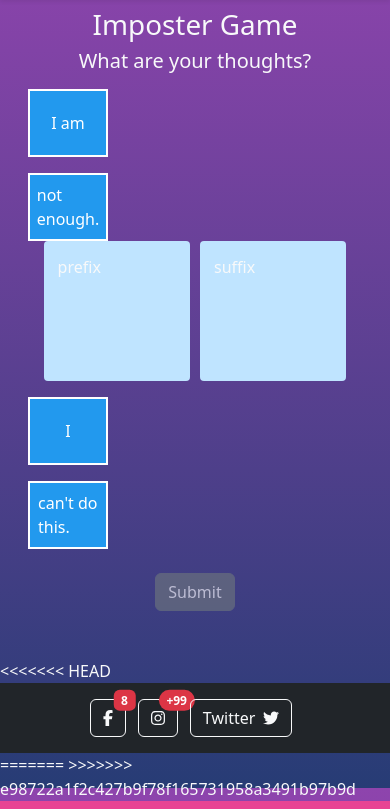
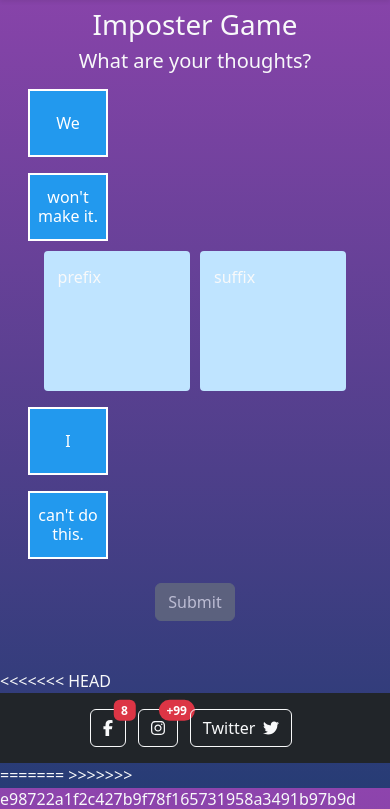
Before and after one commit to plexoio/imposterwho, a Django app: template game/templates/game/game.html in a window 390 px wide. Shown: the part 56-865 px from the top of the page. Run offline with Django 5.2, Linux system fonts and the light colour scheme; the template is opened without the code that fills it, so the values that code supplies are empty; some libraries are stand-ins or nearby versions.

Commit message:
FIX: game sentences better worded for better grammer (unlike this commit message's grammer) (#30)
* ADD: initial boilerplate, and shape css classes for 80s/90s fitness style background

* UPDATE: positioning background shapes

* UPDATE: adjusted colours for better contrast (complementary colours/near-complementary touching/overlapping)

* UPDATE: filling in white spaces

* FIX: shifted background up 40px to be more center

* FIX: Completed Django setup/install for a basic static homepage. Other Django apps need listing in the Settings.py - Installed Apps list

* ADD: start of game functionality, added 'Dragula' for drag and drop functionality (even on mobile)

* MERGE: synched with main

* ADD: basic draggable element tutorial using interactjs, next dragzone

* MERGE: merged draggable interactjs tutorial with current main

* UPDATE: Dropzone tutorial added and functioning

* FIX: removed django log from git. already in gitignore

* UPDATE: snap to location for drag and drop

* UPDATE: snapping fully functioning, but snaps cursor position on draggable to top-left of dropzone, rather than top-left to top-left.

* UPDATE: draggables snap to center, two dropzones for prefix and suffix

* UPDATE: prefix statements can only drop into prefix dropzones, and same for suffix

* UPDATE: prefix and suffix fades out/in, and changes to affirming text. Some issues with repositioning/hiding elements that need fixing

* FIX: transitions for background and text fade working. need to unhide and fix initial positioning of prefixes/suffixes

* FIX: sentences changed to be better constructed.

```diff
--- a/game/templates/game/game.html
+++ b/game/templates/game/game.html
@@ -10,13 +10,13 @@
 <p class="h5">What are your thoughts?</p>
 
 <div id="prefix-1-drag" class="drag-drop prefix">
-  <span class="drag-text">I am</span>
+  <span class="drag-text">We</span>
 </div>
 <div id="suffix-1-drag" class="drag-drop suffix">
-  <span class="drag-text">not enough.</span>
+  <span class="drag-text">won't make it.</span>
 </div>
 
-<div class="d-flex justify-content-center align-items-center flex-row">
+<div class="d-flex justify-content-center align-items-center flex-row" style="margin-top: 10px;">
   <div id="prefix-dropzone" class="dropzone col-6">prefix</div>
   <div id="suffix-dropzone" class="dropzone col-6">suffix</div>
 </div>
@@ -26,12 +26,6 @@
 </div>
 <div id="suffix-2-drag" class="drag-drop suffix">
   <span class="drag-text">can't do this.</span>
-</div>
-<div id="prefix-3-drag" class="drag-drop prefix hidden">
-  <span class="drag-text">We</span>
-</div>
-<div id="suffix-3-drag" class="drag-drop suffix hidden">
-  <span class="drag-text">won't make it.</span>
 </div>
 
 <!-- Submit button -->
--- a/static/css/game.css
+++ b/static/css/game.css
@@ -25,7 +25,7 @@ h1, p {
 }
 
 .drag-drop {
-    /* Ensures the draggable element can recieve pointer events */
+    /* Ensures the draggable element can receive pointer events */
     pointer-events: auto;
     display: flex;
     justify-content: center;
@@ -45,6 +45,9 @@ h1, p {
 
     /* Add transitions for opacity and background color */
     transition: opacity 1s, background-color 2s;
+
+    box-sizing: border-box; /* Include padding and border in dimensions */
+    overflow: hidden; /* Prevent text from overflowing */
 }
 
 .drag-drop.can-drop {
@@ -55,6 +58,10 @@ h1, p {
 .drag-text {
     transition: opacity 1s; /* Apply the fade-out effect to the text */
     display: inline-block; /* Ensure the text behaves as a block for styling */
+text-align: center; /* Center the text inside the box */
+    white-space: normal; /* Allow text to wrap */
+    word-wrap: break-word; /* Break long words if necessary */
+line-height: 1.2; /* Adjust line height for better spacing */
 }
 
 /* disable homepage buttons when in game */
--- a/static/js/game.js
+++ b/static/js/game.js
@@ -88,7 +88,6 @@ document.getElementById('submit-button').addEventListener('click', () => {
 // Get the positive replacement for a suffix
 function getPositiveReplacement(negativeText) {
     const replacements = {
-        'not enough.': 'enough.',
         "can't do this.": 'can do this.',
         "won't make it.": 'will make it.',
     };
@@ -98,7 +97,6 @@ function getPositiveReplacement(negativeText) {
 // Helper function to get the negative replacement for a suffix
 function getNegativeReplacement(positiveText) {
     const replacements = {
-        'enough.': 'not enough.',
         'can do this.': "can't do this.",
         'will make it.': "won't make it.",
     };
```
Also changed, not shown: 2 other files.
